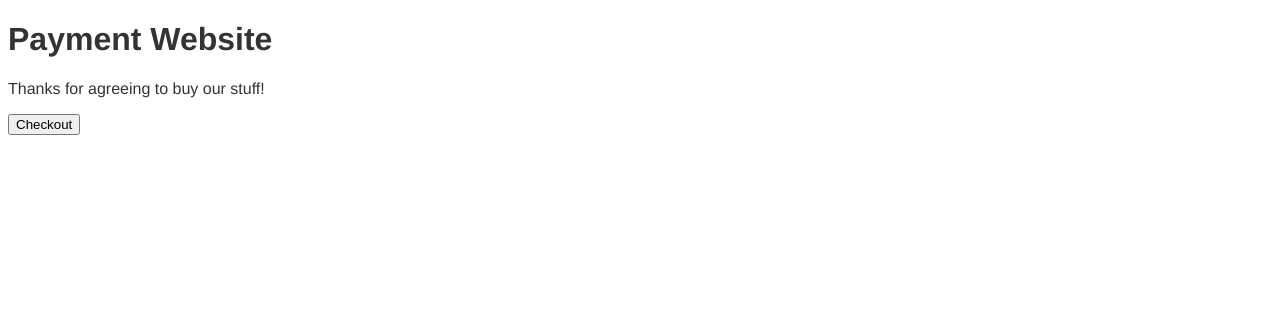
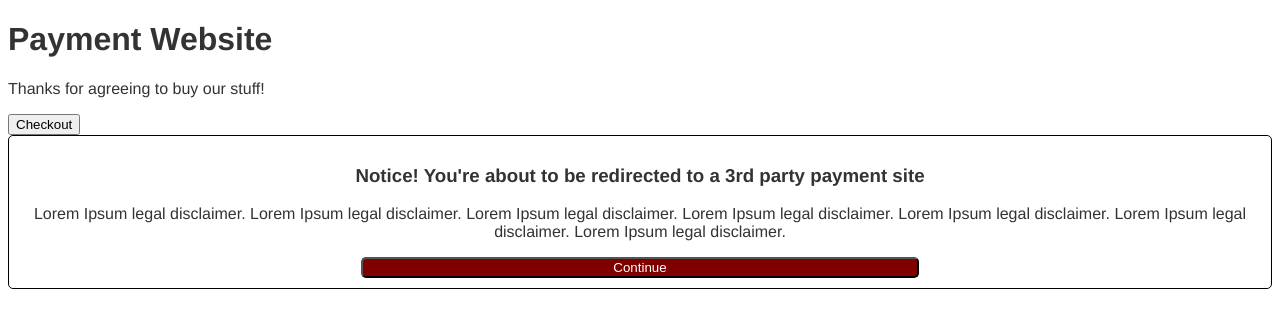
Before and after one commit to code-for-coffee/payment-redirect-notice, a plain HTML site: page index.html in a window 1280 px wide. Drawn offline with Linux system fonts and the light colour scheme.

Commit message:
added box scaffold

```diff
--- a/index.html
+++ b/index.html
@@ -8,11 +8,23 @@
 </head>
 <body>
 
+
+
 <h1>Payment Website</h1>
 
 <p>Thanks for agreeing to buy our stuff!</p>
 
 <button>Checkout</button>
 
+<section id="payment-popup">
+
+<h3>Notice! You're about to be redirected to a 3rd party payment site</h3>
+
+<p>Lorem Ipsum legal disclaimer. Lorem Ipsum legal disclaimer. Lorem Ipsum legal disclaimer. Lorem Ipsum legal disclaimer. Lorem Ipsum legal disclaimer. Lorem Ipsum legal disclaimer. Lorem Ipsum legal disclaimer. </p>
+
+<button>Continue</button>
+
+</section>
+
 </body>
 </html>
--- a/styles/main.scss
+++ b/styles/main.scss
@@ -12,3 +12,24 @@ body {
   font: 100% $font-stack;
   color: $primary-color;
 }
+
+#payment-popup {
+	text-align: center;
+	z-index: 5;
+	display: block;
+	position: relative;
+	padding: 10px;
+	border-radius: 5px;
+	border: 1px solid black;
+
+	button {
+		background: maroon;
+		color: white;
+		border-radius: 5px;
+		width: 45%;
+	}
+}
+
+#shade-layer {
+	z-index: 4;
+}
```
Also changed, not shown: styles/main.css, 1 other file.
